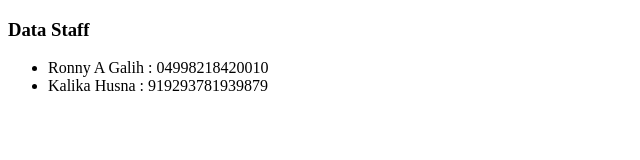
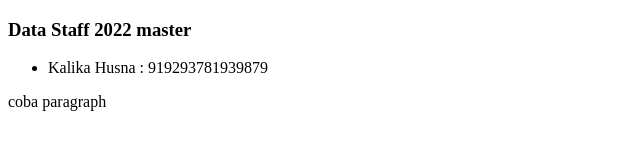
Before and after one commit to soffanderson/Ngoding, a plain HTML site: page staff.html in a window 1280 px wide. Shown: the whole page, without its empty margins (0-640 px from the left). Drawn offline with Linux system fonts and the light colour scheme.

Commit message:
Mengubah mahasiswa html

```diff
--- a/staff.html
+++ b/staff.html
@@ -9,13 +9,11 @@
 </head>
 
 <body>
-    <h3>Data Staff</h3>
+    <h3>Data Staff 2022 master</h3>
     <ul>
-        <li>
-            Ronny A Galih : 04998218420010
-        </li>
         <li>Kalika Husna : 919293781939879</li>
     </ul>
+    <p>coba paragraph</p>
 </body>
 
 </html>
```
